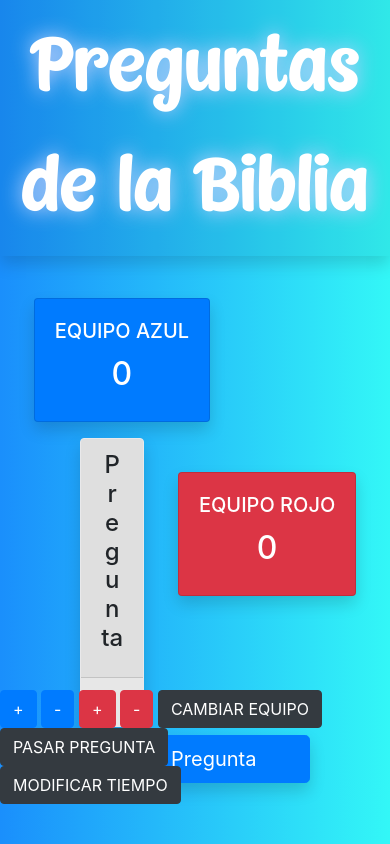
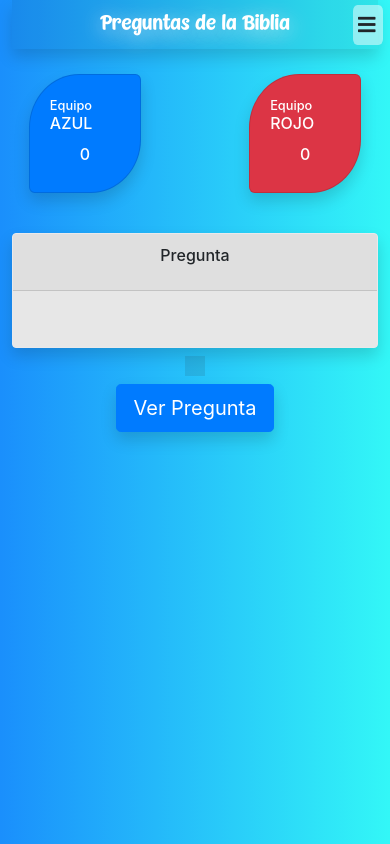
Before and after one commit to GuilloSGit/triblia, a plain HTML site: page index.html in a window 390 px wide. Drawn offline with nearby package versions, Linux system fonts and the light colour scheme.

Commit message:
Mejorado el diseño responsivo (parte 1 de 300 a 500 px view Width)

```diff
--- a/index.html
+++ b/index.html
@@ -7,42 +7,45 @@
     <title>Preguntas de la Biblia</title>
     <link rel="stylesheet" href="https://stackpath.bootstrapcdn.com/bootstrap/4.5.0/css/bootstrap.min.css" integrity="sha384-9aIt2nRpC12Uk9gS9baDl411NQApFmC26EwAOH8WgZl5MYYxFfc+NcPb1dKGj7Sk" crossorigin="anonymous">
     <link rel="stylesheet" href="https://maxcdn.bootstrapcdn.com/font-awesome/4.7.0/css/font-awesome.min.css">
+    <link rel="stylesheet" href="https://use.fontawesome.com/releases/v5.15.3/css/all.css"
+      integrity="sha384-SZXxX4whJ79/gErwcOYf+zWLeJdY/qpuqC4cAa9rOGUstPomtqpuNWT9wdPEn2fk" crossorigin="anonymous">
     <link rel="stylesheet" href="style.css">
 
 </head>
 <body class="bodyazul">
-
+    <main class="main">
     <div class="topbar shadow">
       <h1 class="text-center p-2">Preguntas de la Biblia</h1>
     </div>
 
-    <div id="cardAzul" class="card text-white bg-primary mb-3 float-left puntajes extra shadow" style="max-width: 18rem;">
+        <div id="cardAzul" class="card text-white bg-primary mb-3 float-left puntajes extra shadow">
             <div class="card-body">
-          <h5 class="card-title">EQUIPO AZUL</h5>
+              <h5 class="card-title"><span class="equipos">Equipo</span> AZUL</h5>
                 <h2 id="puntajeAzul" class="text-center">0</h2>
             </div>
         </div>
 
-      <div id="cardRojo" class="card text-white bg-danger mb-3 float-right puntajes shadow" style="max-width: 18rem;">
+          <div id="cardRojo" class="card text-white bg-danger mb-3 float-right puntajes shadow">
             <div class="card-body">
-          <h5 class="card-title">EQUIPO ROJO</h5>
+              <h5 class="card-title"><span class="equipos">Equipo</span> ROJO</h5>
                 <h2 id="puntajeRojo" class="text-center">0</h2>
             </div>
           </div>
         </div>
 
-    <div class="central mx-auto col-8">
-        <h1 id="timer" class="text-white text-center pt-5 timer"></h3>
-
+        <div class="laPega">
           <br/>
-        <div id="cardPrincipal" class="card text-center mb-2 shadow pregunta" style="background-color:#e7e7e7; border-color:#e9e9eb;">
+          <div id="cardPrincipal" class="card text-center mb-2 shadow pregunta">
             <div class="card-header">
               <h4 class="card-title">Pregunta</h4>
             </div>
             <div class="card-body">
               <h2 id="pregunta" class="card-text"> </h2>
-            <h2 id="textoBiblico"> </h2>
+              <h2 id="textoBiblico" class="textoBiblico"> </h2>
             </div>
+          </div>
+          <div class="central mx-auto col-8">
+              <h1 id="timer" class="text-white text-center timer"></h3>
           </div>
 
           <button id="btnPrincipal" type="button" class="btn btn-primary btn-lg btn-block shadow">Ver Pregunta</button>
@@ -50,21 +53,24 @@
                 <button id="btnCorrecto" type="button" class="btn btn-success btn-lg">Correcto</button>
                 <button id="btnIncorrecto" type="button" class="btn btn-danger btn-lg">Incorrecto</button>
             </div>
-
         </div>
 
+        <div class="menuBtn">
+          <span><i class="fas fa-bars"></i></span>
+        </div>
           <div class="float">
-      <button id="masazul" class="btn btn-primary">+</button>
-      <button id="menosazul" class="btn btn-primary">-</button>
-      <button id="masrojo" class="btn btn-danger">+</button>
-      <button id="menosrojo" class="btn btn-danger">-</button>
-      <button id="cambiar" class="btn btn-dark">CAMBIAR EQUIPO</button>
-      <button id="pasar" class="btn btn-dark">PASAR PREGUNTA</button>
-      <button id="modificarTiempo" class="btn btn-dark">MODIFICAR TIEMPO</button>
+            <button id="masazul" class="btn btn-primary primeros floatInvisible">+</button>
+            <button id="menosazul" class="btn btn-primary primeros floatInvisible">-</button>
+            <button id="masrojo" class="btn btn-danger primeros floatInvisible">+</button>
+            <button id="menosrojo" class="btn btn-danger primeros floatInvisible">-</button>
+            <button id="cambiar" class="btn btn-dark segundos floatInvisible">CAMBIAR EQUIPO</button>
+            <button id="pasar" class="btn btn-dark segundos floatInvisible">PASAR PREGUNTA</button>
+            <button id="modificarTiempo" class="btn btn-dark segundos floatInvisible">MODIFICAR TIEMPO</button>
           </div>
 
         <script src="https://code.jquery.com/jquery-3.5.1.slim.min.js" integrity="sha384-DfXdz2htPH0lsSSs5nCTpuj/zy4C+OGpamoFVy38MVBnE+IbbVYUew+OrCXaRkfj" crossorigin="anonymous"></script>
         <script src="preguntas.js"></script>
         <script src="main.js"></script>
+    </main>
 </body>
 </html>
--- a/preguntas.js
+++ b/preguntas.js
@@ -395,53 +395,4 @@ var preguntas = [
         t: "(Éxodo 12:33-39)",
         r: "En Ramesés"
     },
-    {
-        /* Pregunta #067 */
-        p: "",
-        t: "",
-        r: ""
-    },
-    {
-        /* Pregunta #068 */
-        p: "",
-        t: "",
-        r: ""
-    },
-    {
-        /* Pregunta #069 */
-        p: "",
-        t: "",
-        r: ""
-    },
-    {
-        /* Pregunta #070 */
-        p: "",
-        t: "",
-        r: ""
-    },
-    {
-        /* Pregunta #071 */
-        p: "",
-        t: "",
-        r: ""
-    },
-    {
-        /* Pregunta #072 */
-        p: "",
-        t: "",
-        r: ""
-    },
-    {
-        /* Pregunta #073 */
-        p: "",
-        t: "",
-        r: ""
-    },
-    {
-        /* Pregunta #074 */
-        p: "",
-        t: "",
-        r: ""
-    },
-
 ]
--- a/style.css
+++ b/style.css
@@ -1,45 +1,178 @@
-@font-face{
+@font-face {
   font-family: shadow;
-    src: url(Stabillo.ttf)
+  src: url(Stabillo.ttf);
 }
 
-h1{
+.main {
+  height: 100vh;
+  max-width: 94%;
+  margin: auto;
+}
+
+h1 {
   font-family: shadow;
   font-size: 100px;
   color: white;
-    text-shadow: 0 0 20px rgb(195, 209, 253);
+  text-shadow: 0 4px 20px rgba(253, 253, 253, 0.705);
 }
-.topbar{
+
+.equipos {
+  font-size: 0.8em;
+}
+
+.btn {
+  max-width: fit-content;
+}
+
+.laPega {
+  background-color: none;
+  min-width: 95%;
+  display: flex;
+  flex-direction: column;
+  justify-content: center;
+  align-items: center;
+  flex-wrap: wrap;
+}
+
+.central {
+  display: flex;
+  flex-direction: column;
+  align-items: center;
+  justify-content: center;
+}
+
+.topbar {
   background-color: rgba(0, 0, 0, 0.061);
 }
-.bodyrojo{
+
+.card-body {
+  display: flex;
+  flex-direction: column;
+  align-items: center;
+  justify-content: center;
+  align-items: center;
+}
+
+.btn-group {
+  display: flex;
+  flex-direction: row;
+  justify-content: center;
+  align-items: center;
+}
+
+.bodyrojo {
   background: linear-gradient(to right, #f7b733, #fc4a1a);
 }
-.bodyazul{
+
+.bodyazul {
   background: linear-gradient(to right, #1a8ffc, #33f7f7);
 }
-.puntajes{
-    margin: 4vh;
+
+.puntajes {
+  margin: 4.4vw;
+  max-width: 7rem;
+  border-radius: 45% 5% 45% 5%;
 }
-.oculto{
+
+.pregunta {
+  min-width: 100%;
+  font-size: 1.2em;
+  background-color: #e7e7e7;
+  border-color: #e9e9eb;
+  margin-bottom: 10px;
+}
+
+.oculto {
   display: none;
 }
-.invisible{
+
+.invisible {
+  visibility: hidden;
+  height: 0;
+  width: 0;
+}
+
+.timer {
+  width: fit-content;
+  background-color: rgba(36, 32, 32, 0.109);
+  padding: 10px;
+  font-size: 1.7em;
+  font-family: monospace;
+  font-weight: 700;
+}
+
+.card-title,
+.text-center,
+.card-text {
+  font-size: 1em;
+}
+.textoBiblico {
+  font-size: 1em;
+  color: blueviolet;
+}
+
+* {
+  user-select: none;
+}
+
+.p-2 {
+  font-size: 2em;
+}
+.float__container {
+  position: absolute;
+  bottom: 4px;
+}
+
+.primeros {
+  margin: 3px;
+}
+
+.segundos {
+  margin: 3px;
+  min-width: 70%;
+}
+
+.menuBtn {
   visibility: hidden;
 }
-.extra{
+
+@media screen and (max-width: 500px) {
+  .float__container {
+    top: 40px;
+    right: auto;
   }
-.timer{
-    font-family: monospace;
-    font-size: 50px;
-}
-.float{
-	position:fixed;
-	bottom:40px;
-	right:40px;
+  .menuBtn {
+    visibility: visible;
+    font-size: 20px;
+    width: 30px;
+    margin: 5px;
+    padding: 5px;
+    border-radius: 15%;
+    background-color: rgba(255, 255, 255, 0.479);
+    position: fixed;
+    top: 0px;
+    right: 2px;
   }
 
-*{
-    user-select: none;
+  .menuBtn:hover {
+    background-color: rgba(255, 255, 255, 0.952);
+  }
 
+  .card-title,
+  .text-center,
+  .textoBiblico {
+    font-size: 1em;
   }
+
+  .p-2 {
+    font-size: 1.7em;
+  }
+
+  .floatInvisible {
+    visibility: hidden;
+  }
+
+  .floatVisible {
+    visibility: visible;
+  }
+}
```
Lines whose indentation alone changed are shown as unchanged.
